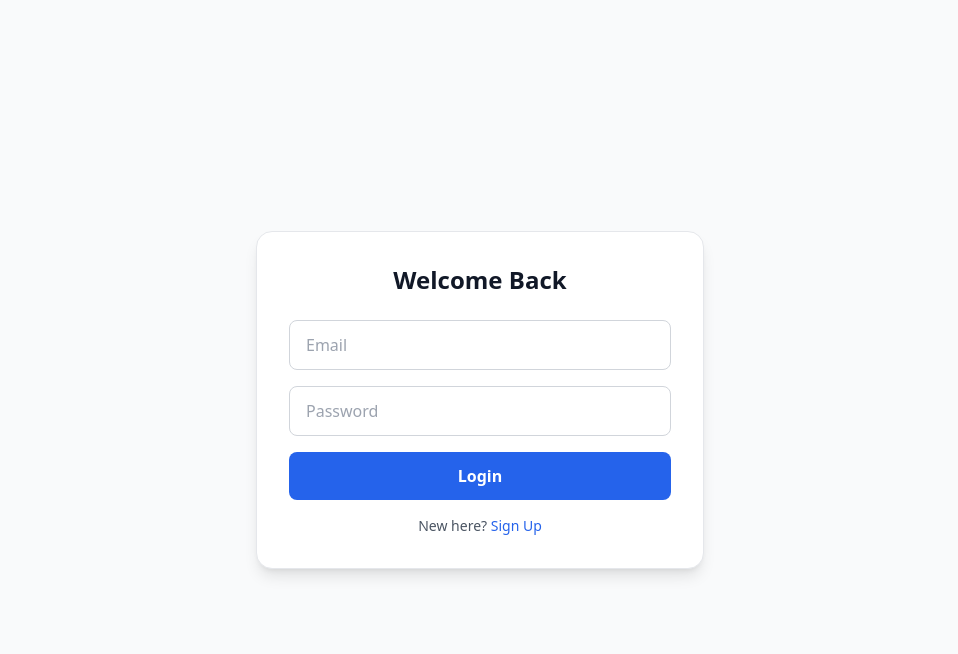
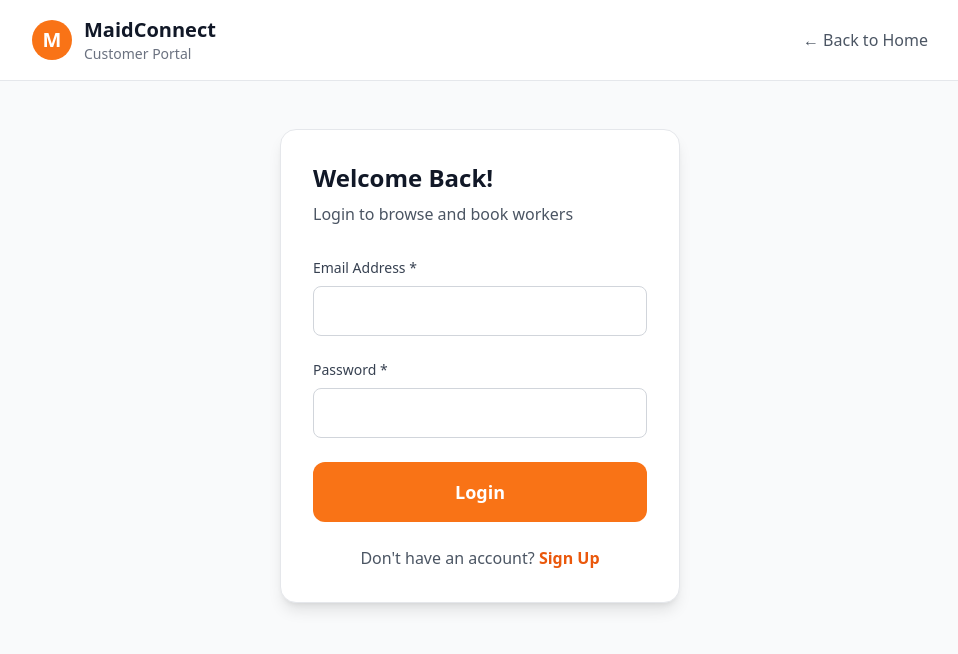
Before and after one commit to Tambe285/maidconnect-backend, a website: page public/customer-login.html in a window 1280 px wide. Shown: the whole page, without its empty margins (160-1118 px from the left). Drawn offline with nearby package versions, Linux system fonts and the light colour scheme.

Commit message:
Update customer login page with new layout and script

```diff
--- a/public/customer-login.html
+++ b/public/customer-login.html
@@ -3,33 +3,89 @@
 <head>
     <meta charset="UTF-8">
     <meta name="viewport" content="width=device-width, initial-scale=1.0">
-    <title>Login - MaidConnect</title>
+    <title>Customer Login - MaidConnect</title>
     <script src="https://cdn.tailwindcss.com"></script>
 </head>
-<body class="bg-gray-50 min-h-screen flex items-center justify-center">
-    <div class="bg-white p-8 rounded-2xl shadow-lg border border-gray-200 w-full max-w-md">
-        <h1 class="text-2xl font-bold text-gray-900 mb-6 text-center">Welcome Back</h1>
-        <form id="loginForm" class="space-y-4">
-            <input type="email" id="email" placeholder="Email" required class="w-full px-4 py-3 border border-gray-300 rounded-lg focus:ring-2 focus:ring-blue-500">
-            <input type="password" id="password" placeholder="Password" required class="w-full px-4 py-3 border border-gray-300 rounded-lg focus:ring-2 focus:ring-blue-500">
-            <button type="submit" class="w-full bg-blue-600 text-white py-3 rounded-lg font-semibold hover:bg-blue-700">Login</button>
-        </form>
-        <p class="text-center mt-4 text-sm text-gray-600">New here? <a href="/customer-signup" class="text-blue-600">Sign Up</a></p>
+<body class="bg-gray-50 min-h-screen">
+    <nav class="bg-white border-b border-gray-200 px-6 py-4">
+        <div class="max-w-4xl mx-auto flex justify-between items-center">
+            <div class="flex items-center gap-3">
+                <div class="w-10 h-10 bg-orange-500 rounded-full flex items-center justify-center text-white font-bold text-xl">M</div>
+                <div>
+                    <h1 class="text-xl font-bold text-gray-900">MaidConnect</h1>
+                    <p class="text-sm text-gray-500">Customer Portal</p>
+                </div>
+            </div>
+            <a href="/" class="text-gray-600 hover:text-gray-900">← Back to Home</a>
+        </div>
+    </nav>
+
+    <div class="max-w-md mx-auto px-6 py-12">
+        <div class="bg-white rounded-2xl shadow-lg border border-gray-200 p-8">
+            <h2 class="text-2xl font-bold text-gray-900 mb-2">Welcome Back!</h2>
+            <p class="text-gray-600 mb-8">Login to browse and book workers</p>
+
+            <form id="loginForm" class="space-y-6">
+                <div>
+                    <label class="block text-sm font-medium text-gray-700 mb-2">Email Address *</label>
+                    <input type="email" id="email" name="email" required class="w-full px-4 py-3 border border-gray-300 rounded-lg focus:ring-2 focus:ring-orange-500">
+                </div>
+                <div>
+                    <label class="block text-sm font-medium text-gray-700 mb-2">Password *</label>
+                    <input type="password" id="password" name="password" required class="w-full px-4 py-3 border border-gray-300 rounded-lg focus:ring-2 focus:ring-orange-500">
+                </div>
+
+                <button type="submit" id="submitBtn" class="w-full bg-orange-500 text-white py-4 rounded-xl font-bold text-lg hover:bg-orange-600 transition">
+                    Login
+                </button>
+            </form>
+
+            <div class="mt-6 text-center">
+                <p class="text-gray-600">Don't have an account?
+                    <a href="/customer-signup" class="text-orange-600 font-semibold hover:text-orange-700">Sign Up</a>
+                </p>
+            </div>
+        </div>
     </div>
+
     <script>
         document.getElementById('loginForm').addEventListener('submit', async function(e) {
             e.preventDefault();
-            const payload = { email: document.getElementById('email').value, password: document.getElementById('password').value };
+
+            const btn = document.getElementById('submitBtn');
+            btn.disabled = true;
+            btn.textContent = 'Logging in...';
+
+            const formData = {
+                email: document.getElementById('email').value,
+                password: document.getElementById('password').value
+            };
+
             try {
-                const res = await fetch('/api/customers/login', { method: 'POST', headers: {'Content-Type': 'application/json'}, body: JSON.stringify(payload) });
+                const res = await fetch('/api/customers/login', {
+                    method: 'POST',
+                    headers: {'Content-Type': 'application/json'},
+                    body: JSON.stringify(formData)
+                });
+
                 const data = await res.json();
+
                 if (data.success) {
+                    // Store customer info in localStorage
                     localStorage.setItem('customer', JSON.stringify(data.customer));
+                    alert('Login successful!');
                     window.location.href = '/browse-workers';
                 } else {
                     alert('Error: ' + data.error);
+                    btn.disabled = false;
+                    btn.textContent = 'Login';
                 }
-            } catch (err) { alert('Failed to connect'); }
+            } catch (error) {
+                console.error('Error:', error);
+                alert('Failed to login. Please try again.');
+                btn.disabled = false;
+                btn.textContent = 'Login';
+            }
         });
     </script>
 </body>
```
